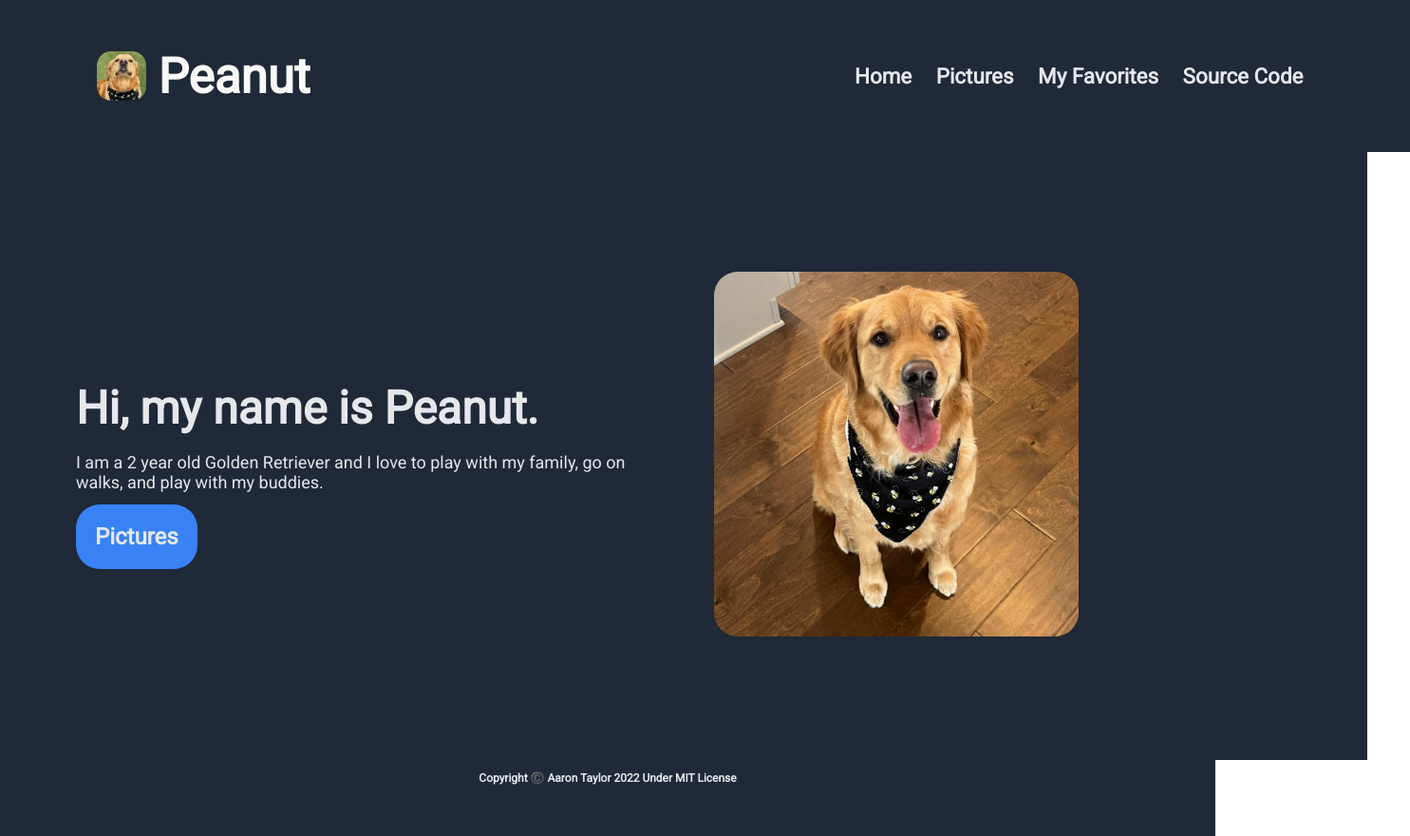
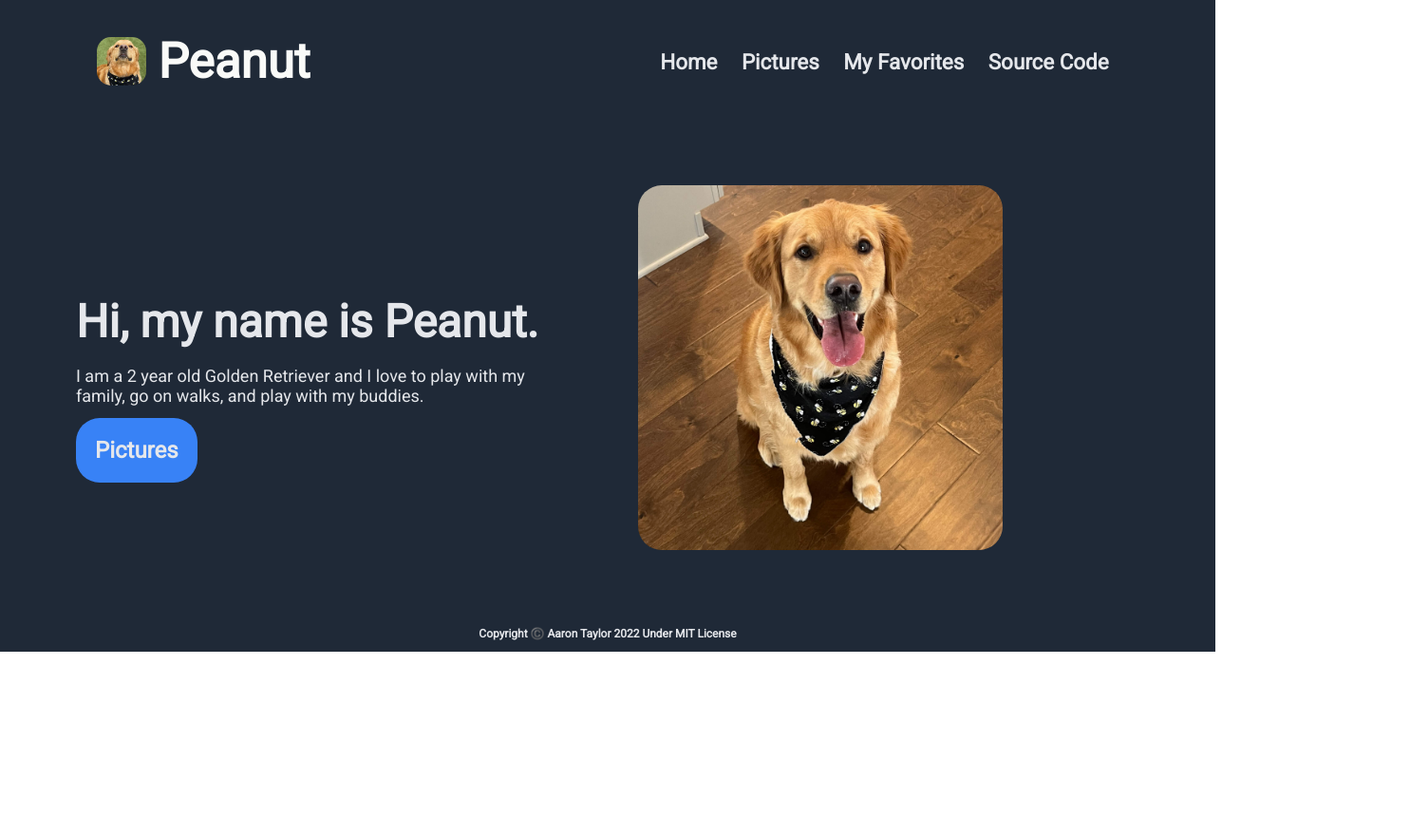
Before and after one commit to act1313/landing-page, a plain HTML site: page index.html in a window 1280 px wide. Shown: the whole page at 95% size, 1485 px wide, since content can reach past the window. After the commit the page ends 800 px from the top, so only its background shows below. Drawn offline with Linux system fonts and the light colour scheme.

Commit message:
fixed the weird sizing issue

```diff
--- a/favs.css
+++ b/favs.css
@@ -9,8 +9,6 @@ a {
 html, body {
     margin: 0;
     font-family: 'Roboto', sans-serif;
-    height: 100%;
-    width: 100%;
 }
 
 .header {
@@ -19,8 +17,6 @@ html, body {
     justify-content: space-between;
     align-items: center;
     padding: 0 8vw;
-    height: 20%;
-    width: 100%;
 }
 .header div a {
     flex: 1;
@@ -58,8 +54,6 @@ html, body {
     align-items: center;
     padding: 5vh 20vw;
     background-color: #E5E7EB;
-    height: 70%;
-    width: 100%;
 }
 
 #testimonial {
@@ -81,8 +75,6 @@ html, body {
     flex-direction: column;
     align-items: center;
     background-color: #1f2937;
-    height: 10%;
-    width: 100%;
 }
 
 #copyrightText {
--- a/index.css
+++ b/index.css
@@ -9,8 +9,6 @@ a {
 html, body {
     margin: 0;
     font-family: 'Roboto', sans-serif;
-    height: 100%;
-    width: 100%;
 }
 
 
@@ -20,8 +18,6 @@ html, body {
     justify-content: space-between;
     align-items: center;
     padding: 0 8vw;
-    height: 20%;
-    width: 100%;
 }
 .header div a {
     flex: 1;
@@ -59,8 +55,6 @@ html, body {
     justify-content: space-between;
     align-items: center;
     padding: 5vh 10vh;
-    height: 70%;
-    width: 100%;
 }
 
 .underHeader .left {
@@ -106,8 +100,6 @@ html, body {
     flex-direction: column;
     align-items: center;
     background-color: #1f2937;
-    height: 10%;
-    width: 100%;
 }
 
 #copyrightText {
--- a/pictures.css
+++ b/pictures.css
@@ -9,8 +9,6 @@ a {
 html, body {
     margin: 0;
     font-family: 'Roboto', sans-serif;
-    height: 100%;
-    width: 100%;
 }
 
 .header {
@@ -19,8 +17,6 @@ html, body {
     justify-content: space-between;
     align-items: center;
     padding: 0 8vw;
-    height: 20%;
-    width: 100%;
 }
 .header div a {
     flex: 1;
@@ -57,8 +53,6 @@ html, body {
     justify-content: space-between;
     align-items: center;
     padding: 5vh 5vw;
-    height: 70%;
-    width: 100%;
 }
 
 .fourPictures img {
@@ -101,8 +95,6 @@ html, body {
     flex-direction: column;
     align-items: center;
     background-color: #1f2937;
-    height: 10%;
-    width: 100%;
 }
 
 #copyrightText {
```
